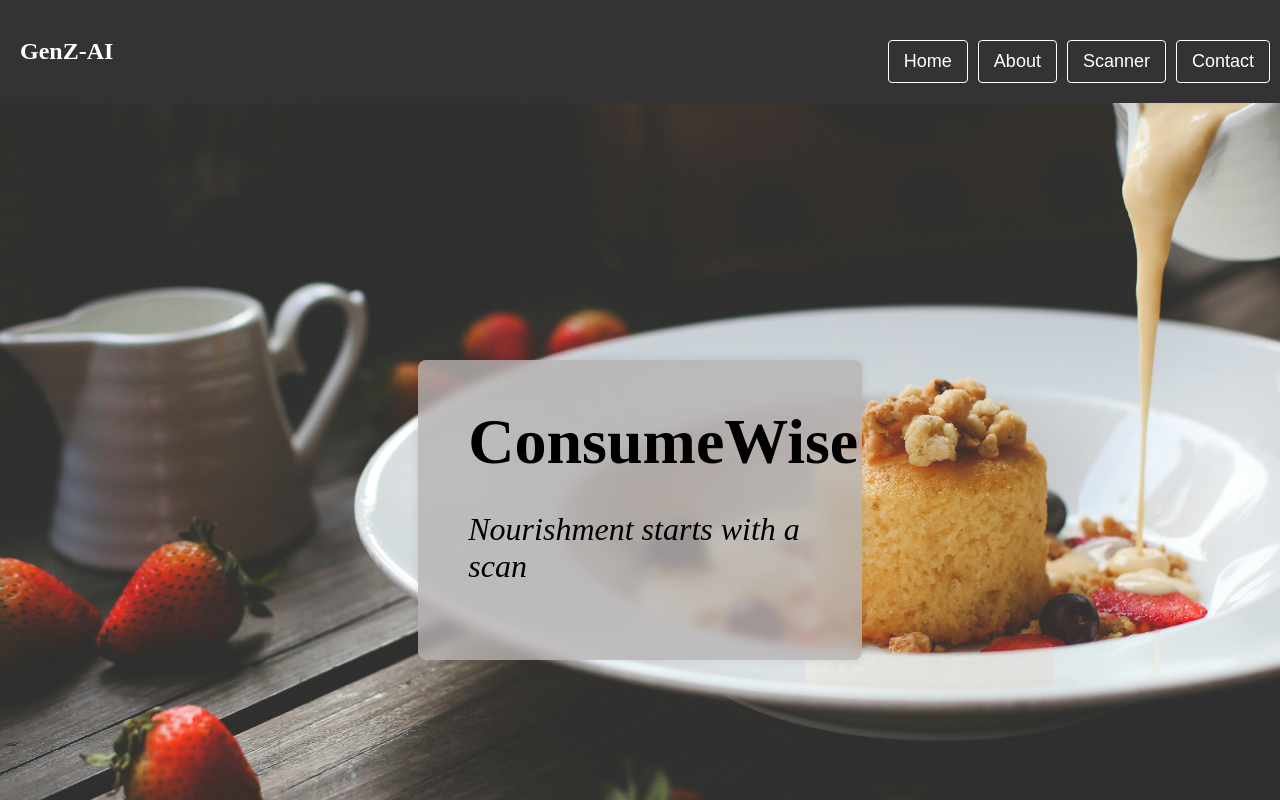
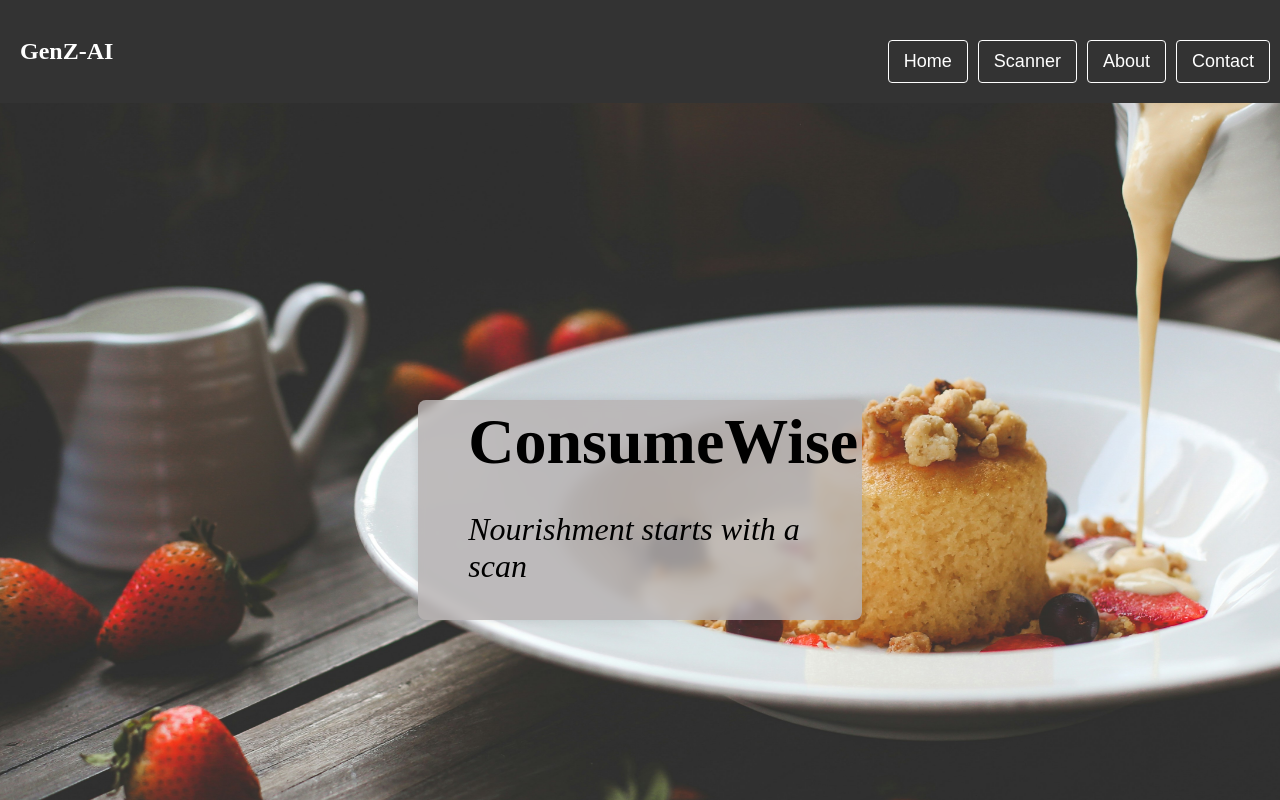
Before and after one commit to ArshSharan/ConsumeWise-AI-Eyes, a React (Create React App) app: page / in a window 1280 px wide. Shown: the top 800 px of the page. Built offline with nearby package versions, Linux system fonts and the light colour scheme.

Commit message:
Changed the ordering of front-end

```diff
--- a/src/App.css
+++ b/src/App.css
@@ -81,12 +81,12 @@ section {
   background: url('../Images/gourmet.jpg') no-repeat center center/cover;
 }
 
+#scanner {
+  background: url('../Images/strawberry.jpg') no-repeat center center/cover;
+}
+
 #about {
   background: url('../Images/tomato.jpg') no-repeat center center/cover;
-}
-
-#products {
-  background: url('../Images/strawberry.jpg') no-repeat center center/cover;
 }
 
 #contact {
--- a/src/App.js
+++ b/src/App.js
@@ -82,8 +82,8 @@ function App() {
         </h1>
         <nav>
           <button onClick={() => document.getElementById('home').scrollIntoView({ behavior: 'smooth' })}>Home</button>
+          <button onClick={() => document.getElementById('scanner').scrollIntoView({ behavior: 'smooth' })}>Scanner</button>
           <button onClick={() => document.getElementById('about').scrollIntoView({ behavior: 'smooth' })}>About</button>
-          <button onClick={() => document.getElementById('products').scrollIntoView({ behavior: 'smooth' })}>Scanner</button>
           <button onClick={() => document.getElementById('contact').scrollIntoView({ behavior: 'smooth' })}>Contact</button>
         </nav>
       </header>
@@ -91,10 +91,7 @@ function App() {
         <section id="home">
           <Home />
         </section>
-        <section id="about">
-          <About />
-        </section>
-        <section id="products">
+        <section id="scanner">
 
           <VerdictComponent ean={ean} setEan={setEan} />
           <div className="verdict-container">
@@ -104,13 +101,15 @@ function App() {
             {!scanning && (
               <video ref={videoRef} autoPlay playsInline style={{ width: '100%' }} />
             )}
-
           </div>
-
+          </section>
+        <section id="about">
+          <About />
         </section>
         <section id="contact">
           <Contact />
         </section>
+
       </main>
 
     </div>
--- a/src/Home.css
+++ b/src/Home.css
@@ -1,7 +1,7 @@
 .home-container {
   color: black;
   animation: fadeIn 2s;
-  height: 30vh;
+  height: 20vh;
   display: flex;
   align-items: center;
   padding-left: 20px;
```
